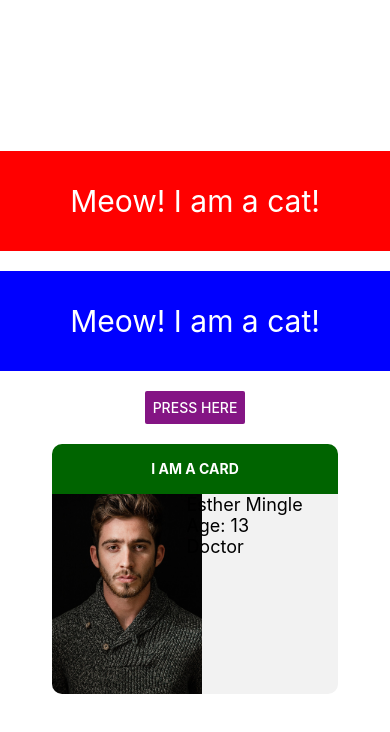
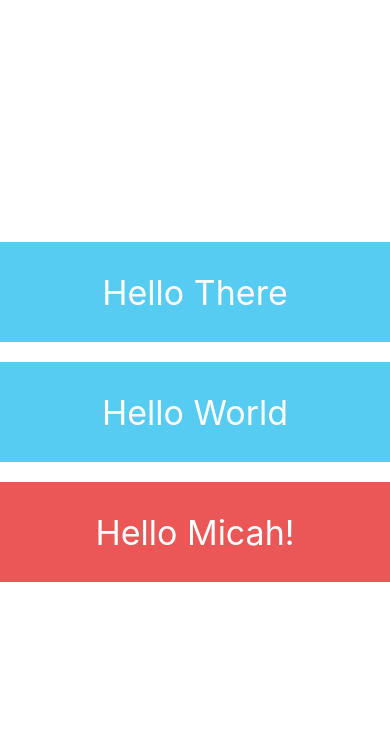
Before and after one commit to EstherOA/rn-tutorship-lessons, a React Native app: screen / in a window 390 px wide. Shown: the top 732 px of the page. Built offline with nearby package versions, Linux system fonts and the light colour scheme.

Commit message:
using props

```diff
--- a/App.js
+++ b/App.js
@@ -1,18 +1,14 @@
 import { StatusBar } from 'expo-status-bar';
 import React from 'react';
 import { StyleSheet, Text, SafeAreaView } from 'react-native';
-import ButtonComponent from './src/components/ButtonComponent';
 import CardComponent from './src/components/CardComponent';
-import CatClassComponent from './src/components/CatClassComponent';
-import CatFunctionalComponent from './src/components/CatFunctionalComponent';
 
 export default function App() {
   return (
     <SafeAreaView style={styles.container}>
-     <CatClassComponent/>
-     <CatFunctionalComponent/>
-     <ButtonComponent/>
-     <CardComponent/>
+     <CardComponent title="Hello There"/>
+     <CardComponent title="Hello World"/>
+     <CardComponent title="Hello Micah!"/>
     </SafeAreaView>
   );
 }
--- a/src/components/ButtonComponent.js
+++ /dev/null
@@ -1,25 +0,0 @@
-import React from 'react';
-import { View, Button, StyleSheet, Alert } from 'react-native';
-
-const ButtonComponent = () => {
-
-    const handlePress = () => Alert.alert("I am pressed!");
-
-    return (
-        <View style={styles.buttonContainer}>
-            <Button
-                onPress={handlePress}
-                title="Press here"
-                color="#841584"
-                />
-        </View>
-    )
-}
-
-export default ButtonComponent;
-
-const styles = StyleSheet.create({
-    buttonContainer: {
-        marginBottom: 20
-    }
-});
--- a/src/components/CardComponent.js
+++ b/src/components/CardComponent.js
@@ -1,86 +1,36 @@
 import React from 'react';
-import {StyleSheet, Text, View, Image} from 'react-native';
+import {View, Text, StyleSheet} from 'react-native';
 
-const CardComponent = () => {
+const CardComponent = props => {
+  const {title} = props;
+
   return (
-    <View>
-      <View style={styles.cardView}>
-        <View style={styles.headerView}>
-          <Text style={styles.title}>I am a Card</Text>
-        </View>
-        <View style={styles.cardContentView}>
-          <View style={styles.leftContent}>
-            <Image
-              style={styles.cardImage}
-              source={require('../../assets/man.jpg')}
-            />
-          </View>
-          <View style={styles.rightContent}>
-            <Text style={styles.cardContentText}>Esther Mingle</Text>
-            <Text style={styles.cardContentText}>Age: 13</Text>
-            <Text style={styles.cardContentText}>Doctor</Text>
-          </View>
-        </View>
-      </View>
+    <View
+      style={[styles.cardContainer, {backgroundColor: getRandomColor(colors)}]}>
+      <Text style={styles.text}>{title}</Text>
     </View>
   );
 };
 
-export default CardComponent;
+const getRandomColor = arr => {
+  var item = arr[Math.floor(Math.random() * arr.length)];
+  return item;
+};
+
+const colors = ['#F2994A', '#2F80ED', '#56CCF2', '#BB6BD9', '#EB5757'];
 
 const styles = StyleSheet.create({
-  sectionTitle: {
-    fontSize: 24,
-    fontWeight: '600',
-    textAlign: 'center',
+  cardContainer: {
+    width: '100%',
+    height: 100,
+    marginBottom: 20,
+    justifyContent: 'center',
+    alignItems: 'center',
   },
-  cardView: {
-    marginHorizontal: 20,
-    elevation: 3,
-    backgroundColor: '#f2f2f2',
-    borderRadius: 10,
-    overflow: 'hidden',
+  text: {
+    color: '#fff',
+    fontSize: 34,
   },
-  headerView: {
-    backgroundColor: 'darkgreen',
-    padding: 10,
-    width: '100%',
-    height: 50,
-    justifyContent: 'center',
-  },
-  title: {
-    fontWeight: '700',
-    textTransform: 'uppercase',
-    color: 'white',
-    textAlign: 'center',
-    width: '100%',
-  },
-  cardContentView: {
-    width: '100%',
-    height: 200,
-    color: 'black',
-    display: 'flex',
-    flexDirection: 'row',
-    justifyContent: 'space-between',
-  },
-  leftContent: {
-    width: '40%',
-    height: '100%',
-  },
-  rightContent: {
-    width: '60%',
-    height: '100%',
-    paddingLeft: 20,
-  },
-  cardImage: {
-    width: 150,
-    resizeMode: 'cover',
-    height: 200,
-  },
-  introText: {
-    color: 'black',
-  },
-  cardContentText: {
-      fontSize: 18
-  }
 });
+
+export default CardComponent;
--- a/src/components/CatClassComponent.js
+++ /dev/null
@@ -1,29 +0,0 @@
-import React, { Component } from 'react';
-import { Text, View, StyleSheet } from 'react-native';
-
-class CatClassComponent extends Component {
-  render() {
-    return (
-    <View style={styles.catContainer}>
-      <Text style={styles.catText}>Meow! I am a cat!</Text>
-    </View>
-    );
-  }
-}
-
-export default CatClassComponent;
-
-const styles = StyleSheet.create({
-    catContainer: {
-        width: '100%',
-        height: 100,
-        justifyContent: 'center',
-        backgroundColor: 'red',
-        marginBottom: 20
-    },
-    catText: {
-        textAlign: 'center',
-        color: 'white',
-        fontSize: 30
-    }
-});
```
